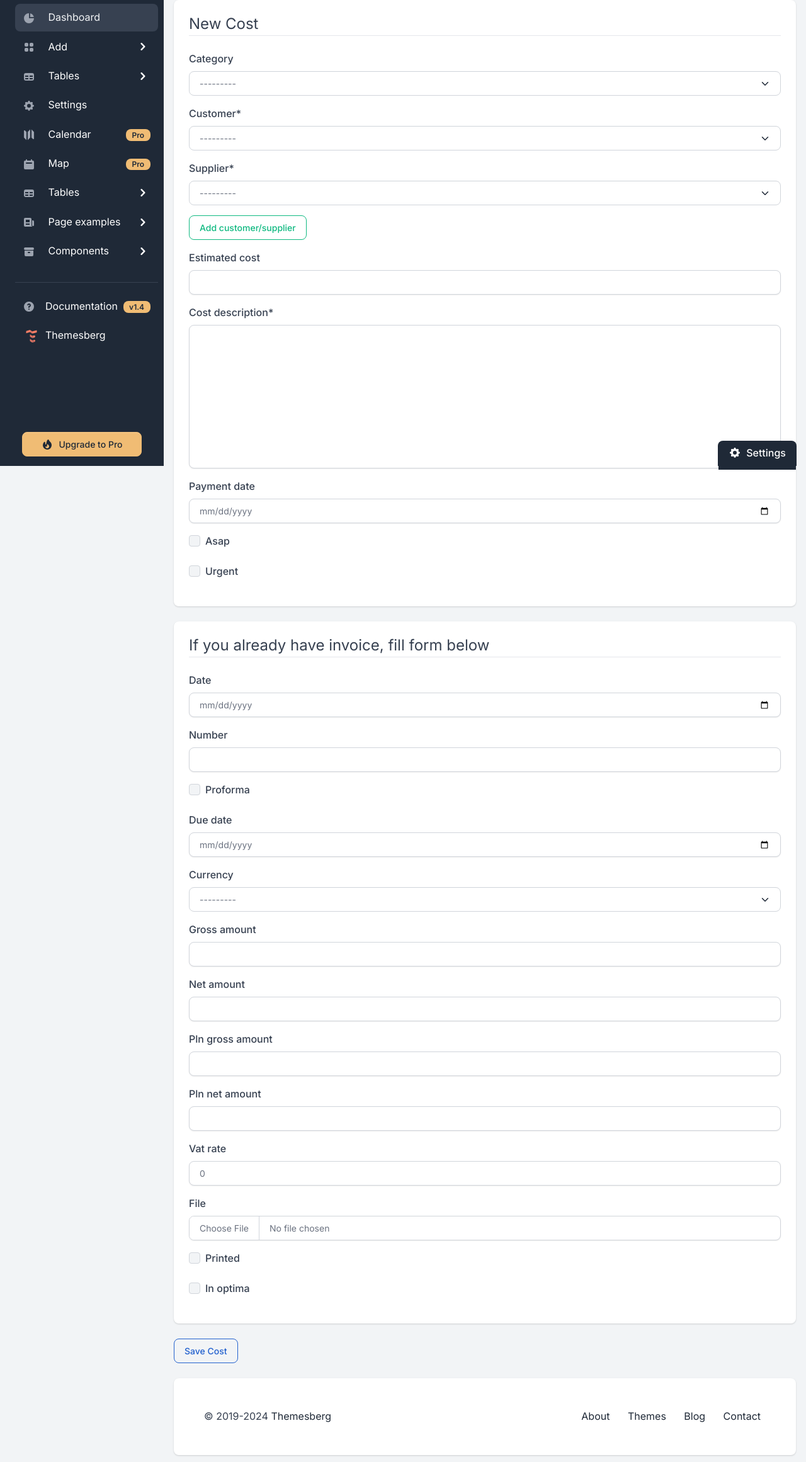
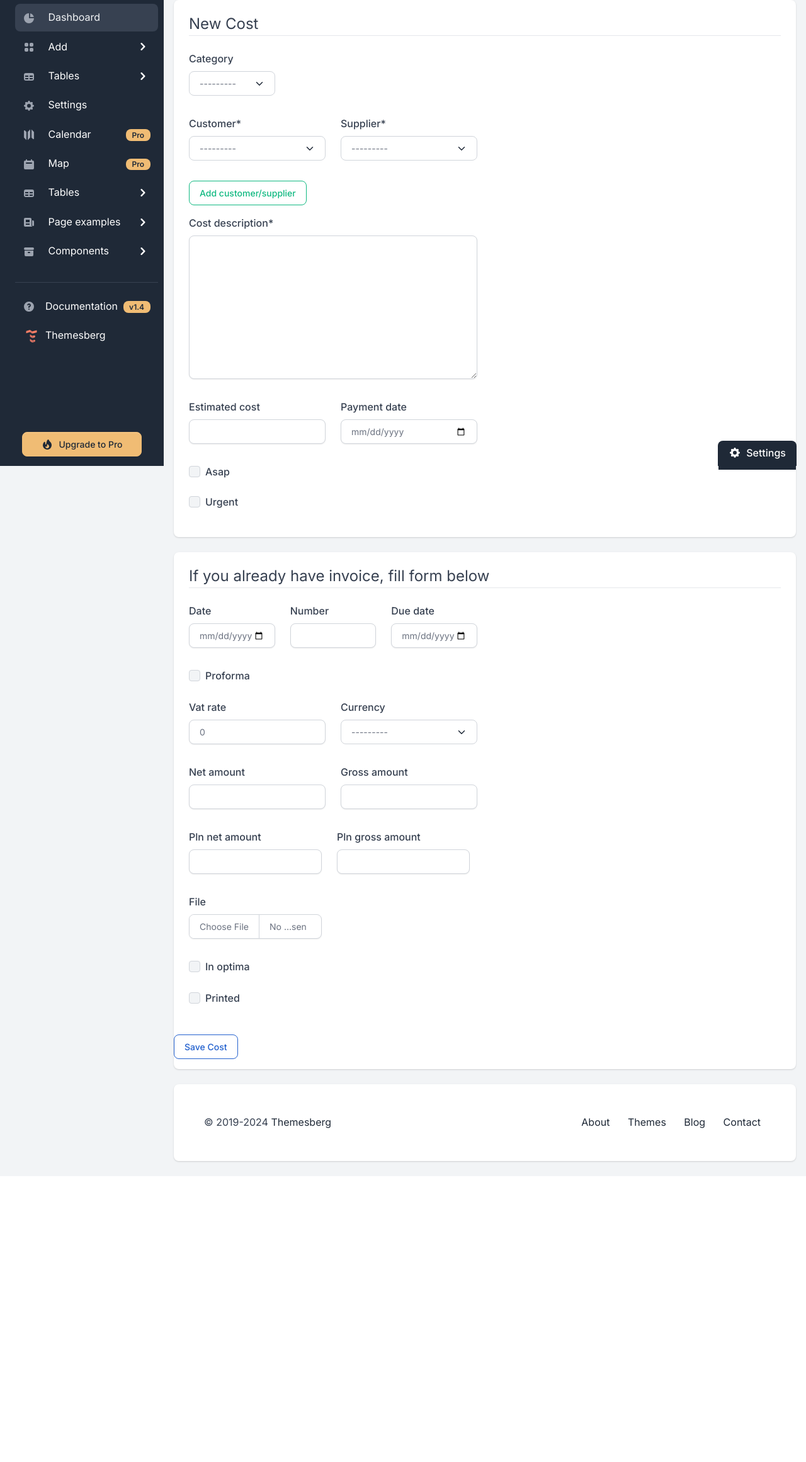
Before and after one commit to Luczho/CashflowManager, a Django app: page /add/cost/ in a window 1280 px wide. Shown: the part 60-2382 px from the top of the page at 63% size. After the commit the page ends 1928 px from the top, so only its background shows below. Run offline with Django 4.2, Linux system fonts and the light colour scheme; tables that the repository leaves empty hold one stand-in row (values such as "Sample post"); some libraries are stand-ins or nearby versions.

Commit message:
refactor: customize add cost form

```diff
--- a/costs_records/templates/costs_records/add-cost-form.html
+++ b/costs_records/templates/costs_records/add-cost-form.html
@@ -9,14 +9,34 @@
                 <div class="card-body">
                     <fieldset class="form-group">
                         <legend class="border-bottom mb-4">New Cost</legend>
+                        <div class="row">
+                            <div class="col-md-2 mb-3">
                                 {{ cost_form.category|as_crispy_field }}
+                            </div>
+                        </div>
+                        <div class="row">
+                            <div class="col-md-3 mb-3">
                                 {{ cost_form.customer|as_crispy_field }}
+                            </div>
+                            <div class="col-md-3 mb-3">
                                 {{ cost_form.supplier|as_crispy_field }}
+                            </div>
+                        </div>
                         <a href="{% url 'add-company' %}" class="btn btn-outline-success" type="button">Add customer/supplier</a>
                         <p></p>
+                        <div class="row">
+                            <div class="col-md-6 mb-3">
+                                {{ cost_form.cost_description|as_crispy_field }}
+                            </div>
+                        </div>
+                        <div class="row">
+                            <div class="col-md-3 mb-3">
                                 {{ cost_form.estimated_cost|as_crispy_field }}
-                        {{ cost_form.cost_description|as_crispy_field }}
+                            </div>
+                            <div class="col-md-3 mb-3">
                                 {{ cost_form.payment_date|as_crispy_field }}
+                            </div>
+                        </div>
                         {{ cost_form.asap|as_crispy_field }}
                         {{ cost_form.urgent|as_crispy_field }}
                     </fieldset>
@@ -24,15 +44,57 @@
             </div>
             <div class="card border-0 shadow mb-4">
                 <div class="card-body">
-                    <fieldset class="form-group">
                     <legend class="border-bottom mb-4">If you already have invoice, fill form below</legend>
-                        {{ invoice_form | crispy }}
-                    </fieldset>
+                    <div class="row">
+                        <div class="col-md-2 mb-3">
+                            {{ invoice_form.date|as_crispy_field }}
+                        </div>
+                        <div class="col-md-2 mb-3">
+                            {{ invoice_form.number|as_crispy_field }}
+                        </div>
+                        <div class="col-md-2 mb-3">
+                            {{ invoice_form.due_date|as_crispy_field }}
+                        </div>
+                    </div>
+                    <div class="row">
+                        {{ invoice_form.proforma|as_crispy_field }}
+                    </div>
+                    <div class="row">
+                        <div class="col-md-3 mb-3">
+                            {{ invoice_form.vat_rate|as_crispy_field }}
+                        </div>
+                        <div class="col-md-3 mb-3">
+                            {{ invoice_form.currency|as_crispy_field }}
+                        </div>
+                    </div>
+                    <div class="row">
+                        <div class="col-md-3 mb-3">
+                            {{ invoice_form.net_amount|as_crispy_field }}
+                        </div>
+                        <div class="col-md-3 mb-3">
+                            {{ invoice_form.gross_amount|as_crispy_field }}
+                        </div>
+                    <div class="row">
+                        <div class="col-md-3 mb-3">
+                            {{ invoice_form.pln_net_amount|as_crispy_field }}
+                        </div>
+                        <div class="col-md-3 mb-3">
+                            {{ invoice_form.pln_gross_amount|as_crispy_field }}
+                        </div>
+                    </div>
+                    <div class="row">
+                        <div class="col-md-3 mb-3">
+                           {{ invoice_form.file|as_crispy_field }}
+                        </div>
+                    </div>
+                        {{ invoice_form.in_optima|as_crispy_field }}
+                        {{ invoice_form.printed|as_crispy_field }}
                     </div>
             </div>
             <div class="form-group">
                 <button class="btn btn-outline-info" type="submit">Save Cost</button>
             </div>
+            <p></p>
         </form>
     </div>
 {% endblock %}
```
Lines whose indentation alone changed are shown as unchanged.
